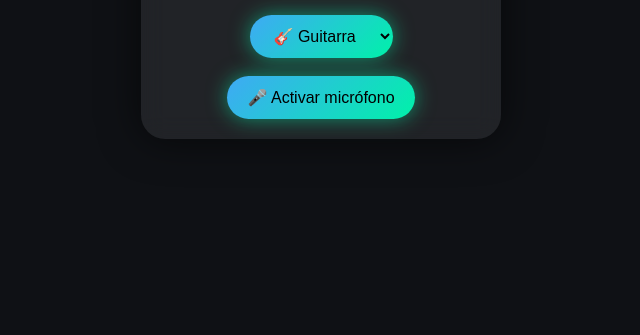
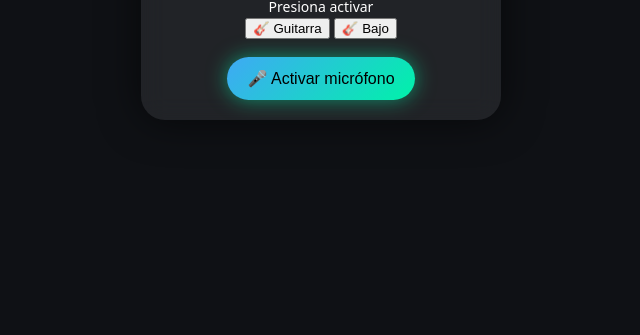
Before and after one commit to joenavarroc/Afinate, a plain HTML site: page index.html in a window 1280 px wide. Shown: the part 481-816 px from the top of the page, without its empty margins (319-959 px from the left). Drawn offline with Linux system fonts and the light colour scheme.

Commit message:
Update index.html

```diff
--- a/index.html
+++ b/index.html
@@ -15,10 +15,10 @@
     <div class="freq" id="freq">-- Hz</div>
     <div class="status" id="status">Presiona activar</div>
 
-    <select id="instrument" class="mic-btn">
-        <option value="guitar">🎸 Guitarra</option>
-        <option value="bass">🎸 Bajo</option>
-    </select>
+    <div class="instrument-switch">
+        <button id="guitarBtn" class="inst-btn active" type="button">🎸 Guitarra</button>
+        <button id="bassBtn" class="inst-btn" type="button">🎸 Bajo</button>
+    </div>
 
     <button id="start" class="mic-btn">🎤 Activar micrófono</button>
 </div>
```
